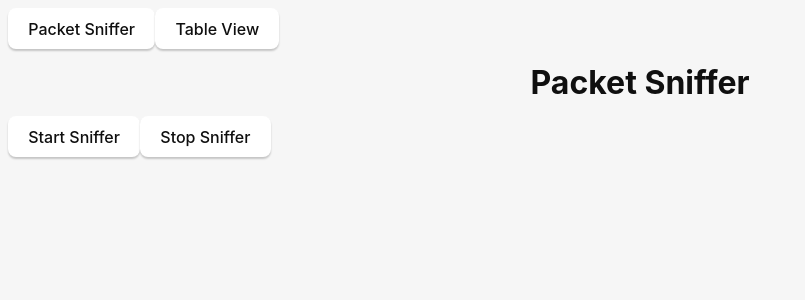
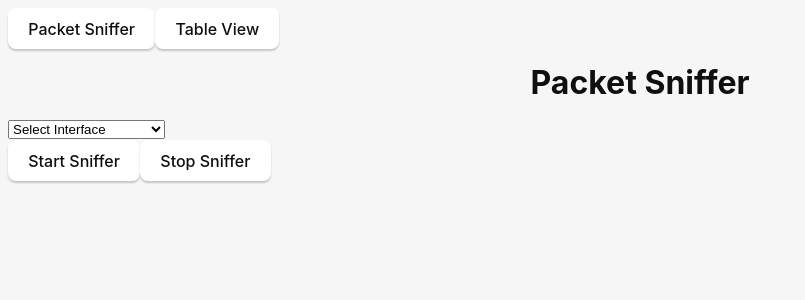
Before and after one commit to au24sp/sniffer, a React (Vite) app: page / in a window 1280 px wide. Shown: the top 300 px of the page, without its empty margins (0-805 px from the left). Built offline with nearby package versions, Linux system fonts and the light colour scheme.

Commit message:
finalized mock copy

```diff
--- a/src/App.jsx
+++ b/src/App.jsx
@@ -8,35 +8,48 @@ function App() {
   const [tableNames, setTableNames] = useState([]);
   const [selectedTable, setSelectedTable] = useState('');
   const [tableData, setTableData] = useState([]);
-  const [interfaces, setInterface] = useState([]);
+  const [interfaces, setInterfaces] = useState([]);
+  const [selectedInterface, setSelectedInterface] = useState('');
 
   useEffect(() => {
     if (currentPage === 'table') {
       loadTableNames();
-      // listInterface()
     }
     if (currentPage === 'sniffer') {
-      listInterface();
+      listInterfaces();
     }
   }, [currentPage]);
 
   const startSniffer = async () => {
-    await invoke('start_packet_sniffer');
+    if (selectedInterface) {
+      try {
+        await invoke('start_packet_sniffer', { interface: selectedInterface });
         setIsRunning(true);
+      } catch (error) {
+        console.error('Error starting sniffer:', error);
+      }
+    } else {
+      alert('Please select an interface before starting the sniffer.');
+    }
   };
 
-  const listInterface = async () => {
+  const listInterfaces = async () => {
     try {
       const res = await invoke('list_interfacce');
-      setInterface(res);
+      setInterfaces(res);
     } catch (error) {
-      setInterface([])
+      setInterfaces([]);
+      console.error('Error listing interfaces:', error);
     }
-  }
+  };
 
   const stopSniffer = async () => {
+    try {
       await invoke('stop_packet_sniffer');
       setIsRunning(false);
+    } catch (error) {
+      console.error('Error stopping sniffer:', error);
+    }
   };
 
   const loadTableNames = async () => {
@@ -87,11 +100,25 @@ function App() {
           <div className="text-center">
             <h1 className="text-2xl font-bold mb-4">Packet Sniffer</h1>
 
-            {/* {interfaces.map((name) => (
-                  <option key={name} value={name}>
-                    {name}
+            <div className="mb-4">
+              <select
+                onChange={(e) => setSelectedInterface(e.target.value)}
+                value={selectedInterface}
+                className="px-4 py-2 border rounded"
+              >
+                <option value="">Select Interface</option>
+                {interfaces.length > 0 ? (
+                  interfaces.map((iface) => (
+                    <option key={iface.name} value={iface.name}>
+                      {iface.name}
                     </option>
-            ))} */}
+                  ))
+                ) : (
+                  <option disabled>No interfaces available</option>
+                )}
+              </select>
+            </div>
+
             <button
               onClick={startSniffer}
               className="px-4 py-2 bg-blue-600 text-white rounded hover:bg-blue-500"
@@ -122,11 +149,15 @@ function App() {
                 className="px-4 py-2 border rounded"
               >
                 <option value="">Select Table</option>
-                {tableNames.map((name) => (
+                {tableNames.length > 0 ? (
+                  tableNames.map((name) => (
                     <option key={name} value={name}>
                       {name}
                     </option>
-                ))}
+                  ))
+                ) : (
+                  <option disabled>No tables available</option>
+                )}
               </select>
               <button
                 onClick={fetchTableData}
@@ -137,7 +168,7 @@ function App() {
               </button>
             </div>
             <div className="mt-4">
-              {tableData.length > 0 && (
+              {tableData.length > 0 ? (
                 <table className="min-w-full bg-white border border-gray-200">
                   <thead>
                     <tr>
@@ -158,16 +189,13 @@ function App() {
                     ))}
                   </tbody>
                 </table>
+              ) : (
+                <p>No data available</p>
               )}
             </div>
           </div>
         )}
       </main>
-      <ul>
-        {tableData.map((item, index) => (
-          <li key={index}>{item.source}</li>
-        ))}
-      </ul>
     </div>
   );
 }
```
Also changed, not shown: 1 other file (tests, documents, lock files or other folders). Lines whose indentation alone changed are shown as unchanged.
